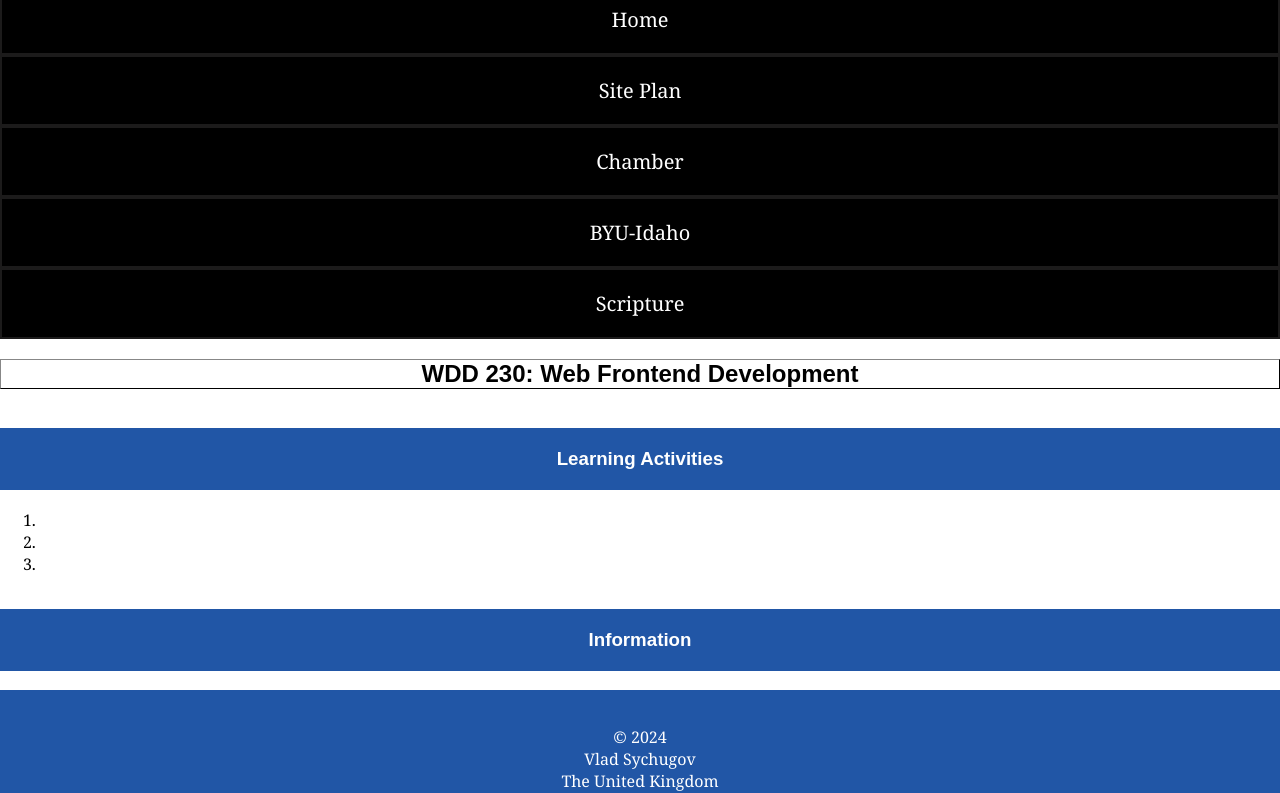
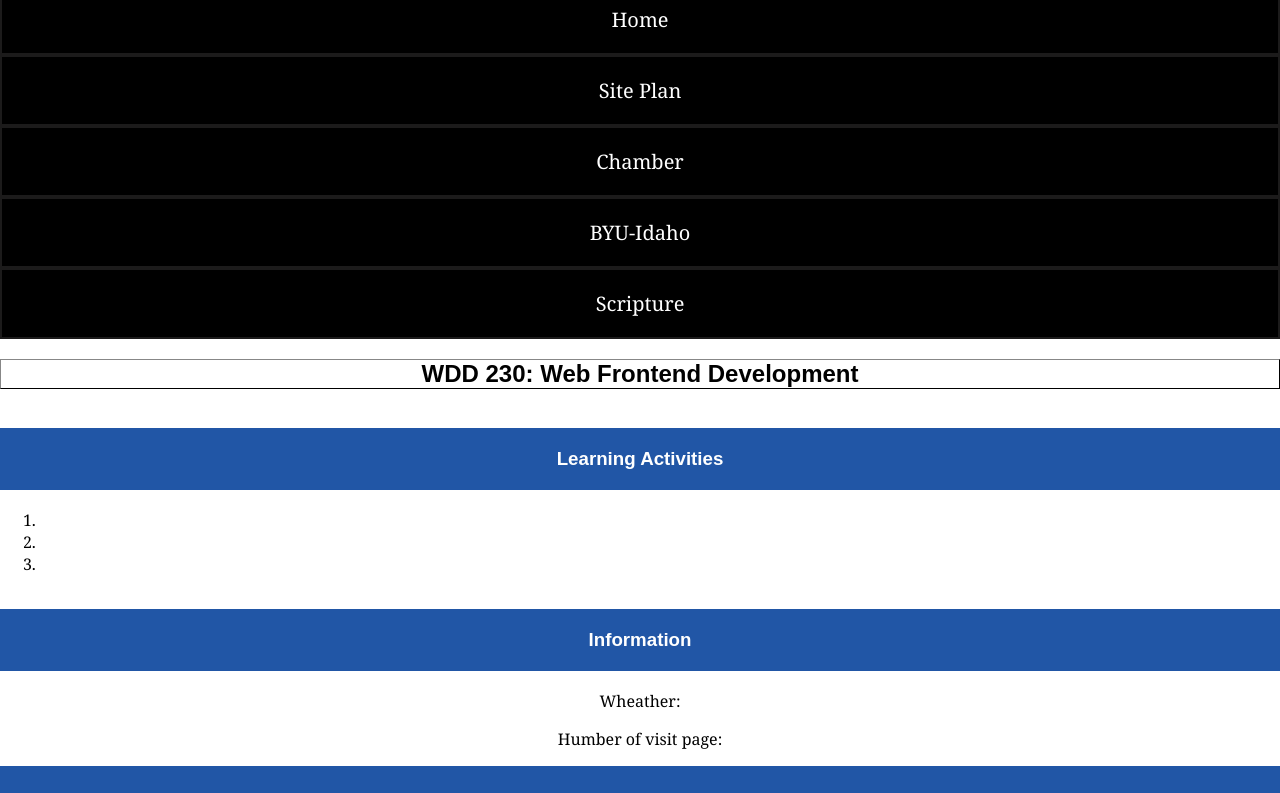
Before and after one commit to vladimirtheserious/wdd230, a plain HTML site: page index.html in a window 1280 px wide. Shown: the part 166-959 px from the top of the page. Drawn offline with Linux system fonts and the light colour scheme.

Commit message:
adding some <p> after section of information

```diff
--- a/index.html
+++ b/index.html
@@ -36,6 +36,8 @@
         </section>
         <section class="card">
             <h3>Information</h3>
+            <p class="whether">Wheather:</p>
+            <p class="numOfVisit">Humber of visit page: </p>
         </section>
     </main>
     <footer>
--- a/styles/base.css
+++ b/styles/base.css
@@ -64,6 +64,6 @@ header h1, main h2, .card h3 {
     font-family: Arial, Helvetica, sans-serif;
 }
 
-nav a, ol li, footer p {
+nav a, ol li, footer p, .card p {
     font-family:Cambria, Cochin, Georgia, Times, 'Times New Roman', serif
 }
```
